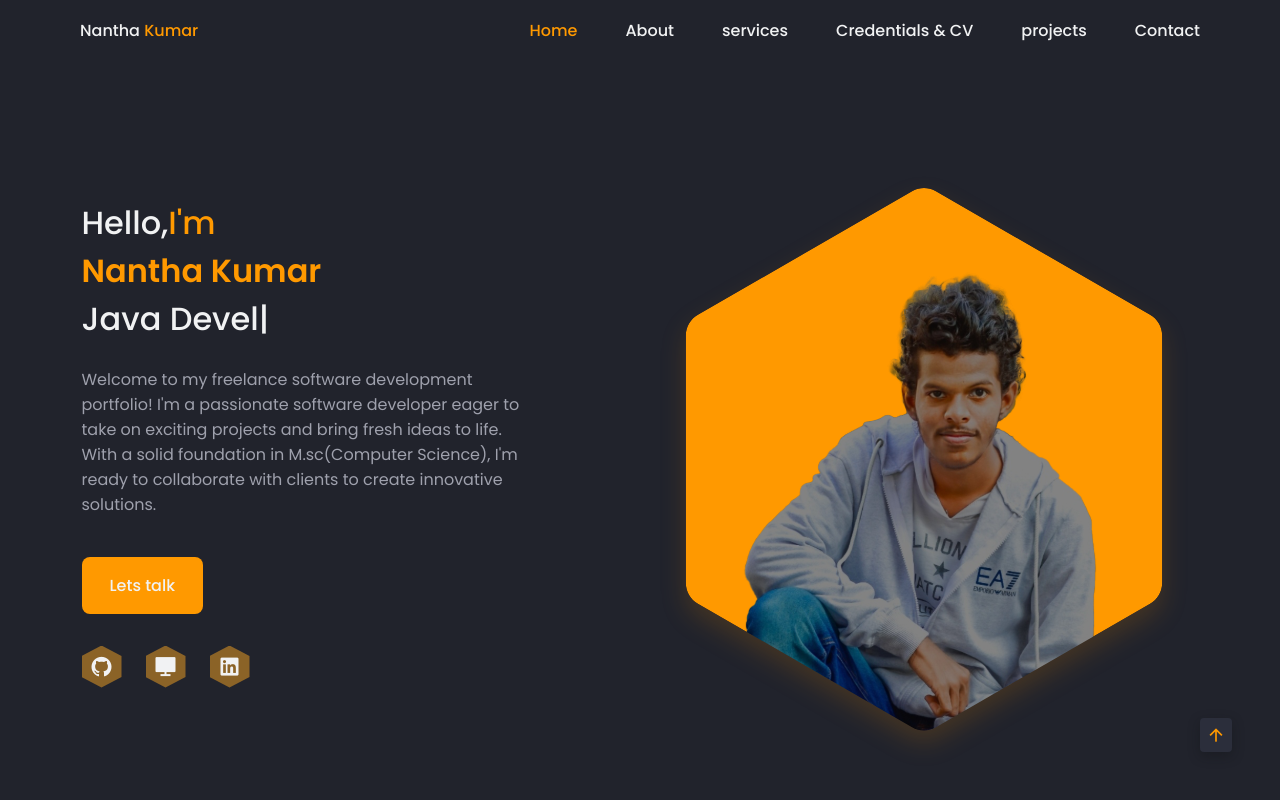
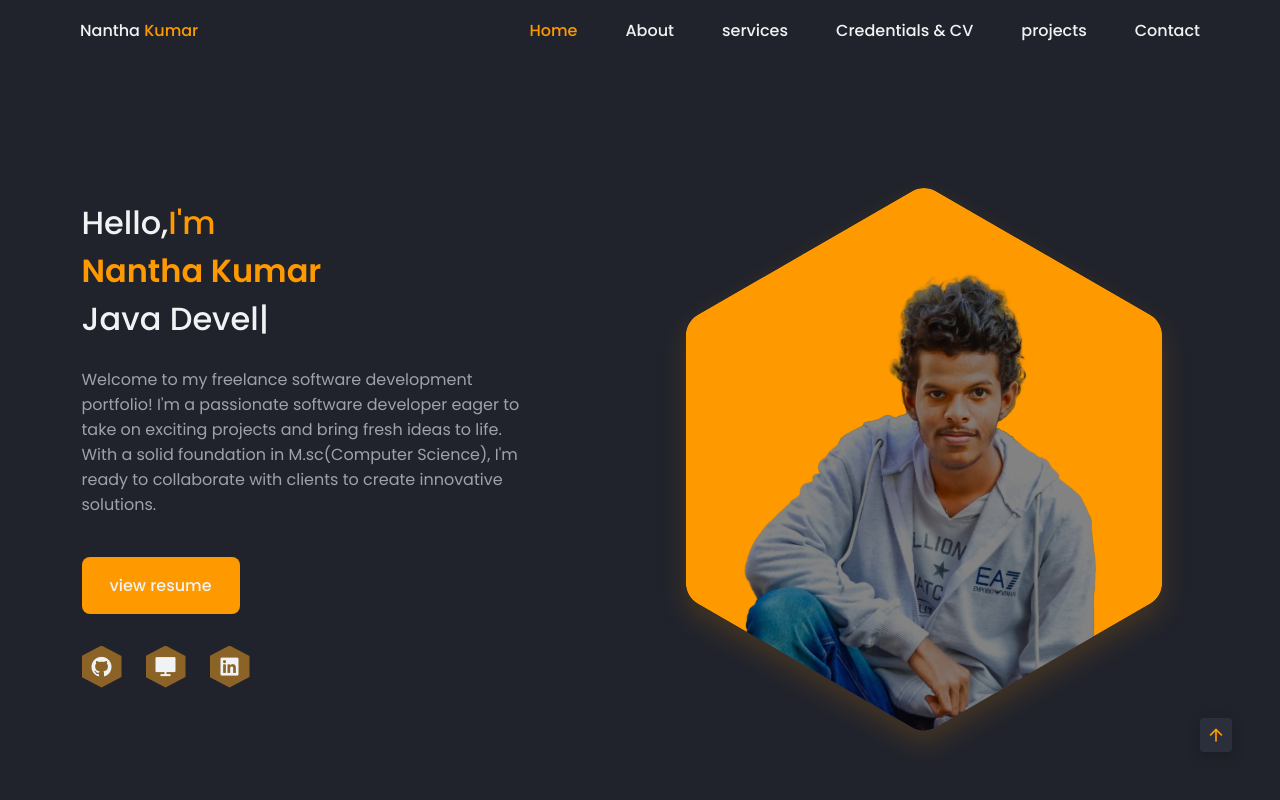
Before and after one commit to nanthakumarsoftwaredeveloper/Portfolio, a plain HTML site: page Home.html in a window 1280 px wide. Shown: the top 800 px of the page. Drawn offline with nearby package versions, Linux system fonts and the light colour scheme; some packages are replaced by stand-ins of ours; a script that the page names is missing.

Commit message:
Update Home.html

```diff
--- a/Home.html
+++ b/Home.html
@@ -75,7 +75,7 @@
                          I'm a passionate software developer eager to take on exciting projects and bring fresh ideas to life.
                           With a solid foundation in M.sc(Computer Science),
                          I'm ready to collaborate with clients to create innovative solutions.</p>
-                     <a href="#contact" class="button">Lets talk</a>
+                     <a href="#contact" class="button">view resume</a>
                   </div>
                   <div class="home__social"><a href="https://github.com/nanthakumarnk" target="_blank" class="home__social-link">
                      <i class="ri-github-fill"></i>
```
